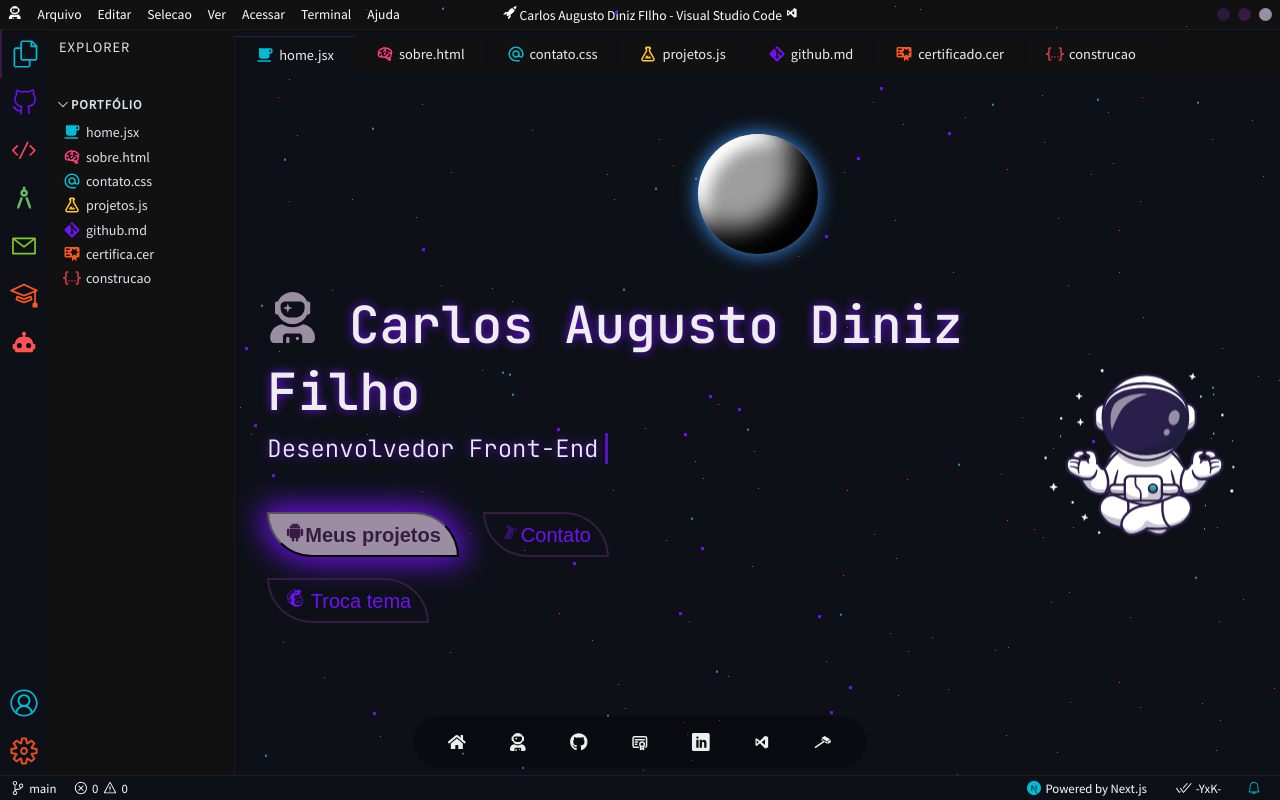
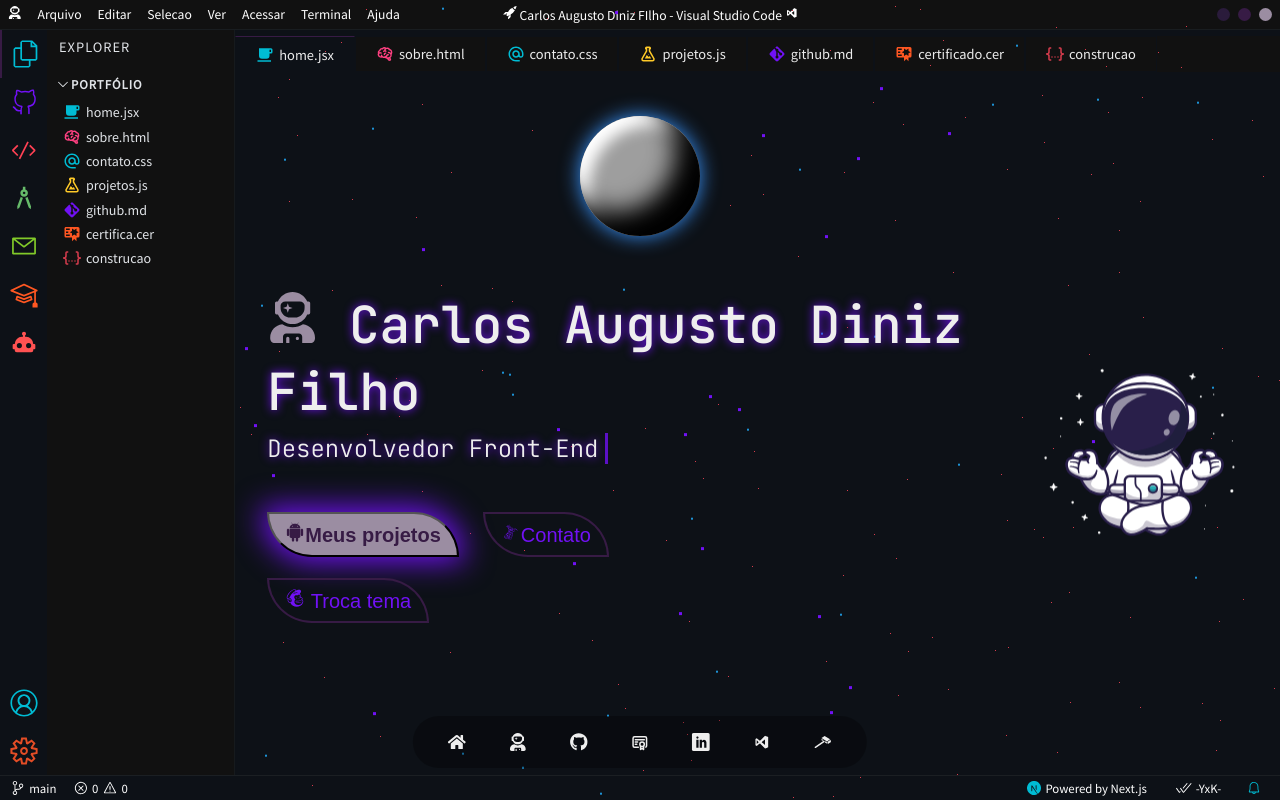
Before and after one commit to ysneshy/portfolio-carlos-filho, a Next.js app: page / in a window 1280 px wide. Shown: the top 800 px of the page. Built offline with nearby package versions, Linux system fonts and the light colour scheme; grey boxes are pictures that could not be loaded.

Commit message:
:bug: upgrade 994

```diff
--- a/styles/ArticleCard.module.css
+++ b/styles/ArticleCard.module.css
@@ -7,43 +7,36 @@
   text-decoration: none;
   color: white;
   transition: all 0.3s;
-  position:relative;
 }
 
 .container:hover {
   box-shadow: 5px 5px 10px rgba(0, 0, 0, 0.3);
-  position:relative;
 }
 
 .container img {
   border-radius: 5px;
-  position:relative;
 }
 
 .content {
   padding: 1rem 0;
-  position:relative;
 }
 
 .title {
   color: var(--accent-color);
   font-size: 1.2rem;
   margin-bottom: 1rem;
-  position:relative;
 }
 
 .stats {
   display: flex;
   font-size: 1;
   margin-top: auto;
-  position:relative;
 }
 
 .stat {
   display: flex;
   align-items: center;
   margin-right: 1rem;
-  position:relative;
 }
 
 .icon {
@@ -51,5 +44,4 @@
   height: 15px;
   width: 25px;
   margin-right: 0.25rem;
-  position:relative;
 }
--- a/styles/ArticlesPage.module.css
+++ b/styles/ArticlesPage.module.css
@@ -3,7 +3,6 @@
   display: grid;
   grid-template-columns: repeat(auto-fit, minmax(250px, 1fr));
   gap: 1.5rem;
-  position:relative;
 }
 
 .underline {
@@ -19,17 +18,14 @@
   background-size: 100% 0.2em;
   background-position: 0 88%;
   transition: background-size 0.25s ease-in;
-  position:relative;
 }
 
 .underline:hover {
   background-size: 100% 88%;
-  position:relative;
 }
 
 @media screen and (max-width: 900px) {
   .container {
     grid-template-columns: repeat(auto-fit, minmax(200px, 1fr));
-    position:relative;
   }
 }
--- a/styles/ConstPage.module.css
+++ b/styles/ConstPage.module.css
@@ -5,7 +5,7 @@
   justify-content: center;
   height: 75vh;
   flex-direction: column;
-  position: relative;
+
 }
 
 .background {
--- a/styles/Explorer.module.css
+++ b/styles/Explorer.module.css
@@ -4,7 +4,6 @@
   color: rgb(225, 228, 232);
   font-family: 'Source Sans Pro', sans-serif;
   border-right: 1px solid var(--explorer-border);
-  position:relative;
 }
 
 .title {
@@ -14,7 +13,6 @@
   font-size: 0.9rem;
   letter-spacing: 1px;
   margin-bottom: 0.75rem;
-  position:relative;
 }
 
 
@@ -27,20 +25,18 @@
   align-items: center;
   cursor: pointer;
   padding: 0 0.5rem;
-  position:relative;
 }
 
 
 .checkbox {
   position: absolute;
   opacity: 0;
-  position:relative;
+  z-index: -1;
 }
 
 .files {
   padding: 0.5rem 0;
   cursor: pointer;
-  position:relative;
 }
 
 .file {
@@ -48,12 +44,10 @@
   display: flex;
   align-items: center;
   font-size: 0.875rem;
-  position:relative;
 }
 
 .file p {
   margin-left: 5px;
-  position:relative;
 }
 
 /* menu */
@@ -70,7 +64,6 @@
 
 .chevron {
   transition: transform 0.2s;
-  position:relative;
 }
 
 @media screen and (min-width: 2000px) {
--- a/styles/HomePage.module.css
+++ b/styles/HomePage.module.css
@@ -367,10 +367,10 @@
 
   .illustration {
     position: absolute;
-    bottom: 0;
+    bottom: 10;
     right: 65px;
     width: 75vw;
-    height: 33vh;
+    height: 20vh;
 
   }
 }
--- a/styles/globals.css
+++ b/styles/globals.css
@@ -6,274 +6,215 @@
   margin: 0;
   padding: 0;
   box-sizing: border-box;
-  position:relative;
 }
 li {
   list-style: none;
-  position:relative;
 }
 
 /* Tags */
 .react {
   border: 0.1rem solid rgb(97, 218, 251);
-  position:relative;
 }
 .react:hover {
   background: rgba(97, 218, 251, 0.25);
-  position:relative;
 }
 
 .joi {
   border: 0.1rem solid rgb(21, 55, 226);
-  position:relative;
 }
 .joi:hover {
   background: rgba(28, 61, 222, 0.25);
-  position:relative;
 }
 
 
 .sinon {
   border: 0.1rem solid rgb(171, 251, 97);
-  position:relative;
 }
 .sinon:hover {
   background: rgba(141, 251, 97, 0.25);
-  position:relative;
 }
 
 
 .chai {
   border: 0.1rem solid rgb(118, 106, 71);
-  position:relative;
 }
 .chai:hover {
   background: rgba(127, 129, 90, 0.25);
-  position:relative;
 }
 
 .mocha {
   border: 0.1rem solid rgb(75, 66, 40);
-  position:relative;
 }
 .mocha:hover {
   background: rgba(94, 95, 65, 0.25);
-  position:relative;
 }
 
 .docker {
   border: 0.1rem solid rgb(50, 53, 216);
-  position:relative;
 }
 .docker:hover {
-  position:relative;
   background: rgba(16, 26, 53, 0.25);
 }
 
 .jquey {
-  position:relative;
   border: 0.1rem solid rgb(97, 218, 251);
 }
 .jquey:hover {
-  position:relative;
   background: rgba(97, 218, 251, 0.25);
 }
 
 .php {
-  position:relative;
   border: 0.1rem solid rgb(78, 165, 190);
 }
 .php:hover {
-  position:relative;
   background: rgba(72, 155, 177, 0.25);
 }
 
 .wordpress {
-  position:relative;
   border: 0.1rem solid rgb(6, 73, 92);
 }
 .wordpress:hover {
-  position:relative;
   background: rgba(4, 74, 94, 0.25);
 }
 
 .css {
-  position:relative;
   border: 0.1rem solid rgb(231, 82, 23);
 }
 .css:hover {
-  position:relative;
   background: rgba(173, 90, 11, 0.25);
 }
 
 .html {
-  position:relative;
   border: 0.1rem solid rgb(10, 156, 196);
 }
 .html:hover {
-  position:relative;
   background: rgba(3, 132, 167, 0.25);
 }
 
+
 .javascript {
-  position:relative;
   border: 0.1rem solid rgb(251, 230, 97);
 }
 .javascript:hover {
-  position:relative;
   background: rgba(251, 223, 97, 0.25);
 }
 
 
 .rtl {
-  position:relative;
   border: 0.1rem solid rgb(251, 120, 97);
 }
 .rtl:hover {
-  position:relative;
   background: rgba(251, 107, 97, 0.25);
 }
 
 .jest {
-  position:relative;
   border: 0.1rem solid rgb(251, 97, 97);
 }
 .jest:hover {
-  position:relative;
   background: rgba(251, 107, 97, 0.25);
 }
 
 .axios {
-  position:relative;
   border: 0.1rem solid rgb(251, 236, 97);
 }
 .axios:hover {
-  position:relative;
   background: rgba(228, 251, 97, 0.25);
 }
 
 .styled-components {
-  position:relative;
   border: 0.1rem solid rgb(120, 97, 251);
 }
 .styled-components:hover {
-  position:relative;
   background: rgba(112, 97, 251, 0.25);
 }
 
 .jwt {
-  position:relative;
   border: 0.1rem solid rgb(143, 97, 251);
 }
 .jwt:hover {
-  position:relative;
   background: rgba(135, 97, 251, 0.25);
 }
 
 .express {
-  position:relative;
   border: 0.1rem solid rgb(251, 215, 97);
 }
 .express:hover {
-  position:relative;
   background: rgba(251, 246, 97, 0.25);
 }
 
 .sequelize {
-  position:relative;
   border: 0.1rem solid rgb(230, 97, 251);
 }
 .sequelize:hover {
-  position:relative;
   background: rgba(230, 97, 251, 0.25);
 }
 
 .node {
-  position:relative;
   border: 0.1rem solid rgb(131, 205, 41);
 }
 .node:hover {
-  position:relative;
   background: rgba(131, 205, 41, 0.25);
 }
 
 .mongodb {
-  position:relative;
   border: 0.1rem solid rgb(67, 153, 52);
 }
 .mongodb:hover {
-  position:relative;
   background: rgba(67, 153, 52, 0.25);
 }
 
 .redux {
-  position:relative;
   border: 0.1rem solid rgb(118, 74, 188);
 }
 .redux:hover {
-  position:relative;
   background: rgba(118, 74, 188, 0.25);
 }
 
 .mysql {
-  position:relative;
   border: 0.1rem solid rgb(82, 143, 240);
 }
 .mysql:hover {
-  position:relative;
   background: rgba(82, 143, 240, 0.25);
 }
 
 .context-api {
-  position:relative;
   border: 0.1rem solid rgb(25, 118, 210);
 }
 .context-api:hover {
-  position:relative;
   background: rgba(25, 118, 210, 0.25);
 }
 
 .hooks {
-  position:relative;
   border: 0.1rem solid rgb(0, 209, 178);
 }
 .hooks:hover {
-  position:relative;
   background: rgb(0, 209, 178, 0.25);
 }
 
 .next {
-  position:relative;
   border: 2px solid rgb(229, 234, 239);
 }
 .next:hover {
-  position:relative;
   background: rgba(210, 213, 216, 0.25);
 }
 
 .typescript {
-  position:relative;
   border: 2px solid rgb(6, 182, 212);
 }
 .typescript:hover {
-  position:relative;
   background: rgba(6, 182, 212, 0.25);
 }
 
 .sass{
-  position:relative;
   border: 2px solid rgb(255, 65, 84);
 }
 .sass:hover {
-  position:relative;
   background: rgba(255, 65, 84, 0.25);
 }
 
 .prismic-cms {
-  position:relative;
   border: 2px solid rgb(182, 50, 21);
 }
 .prismic-cms:hover {
-  position:relative;
   background: rgba(182, 50, 21, 0.25);
 }
```
